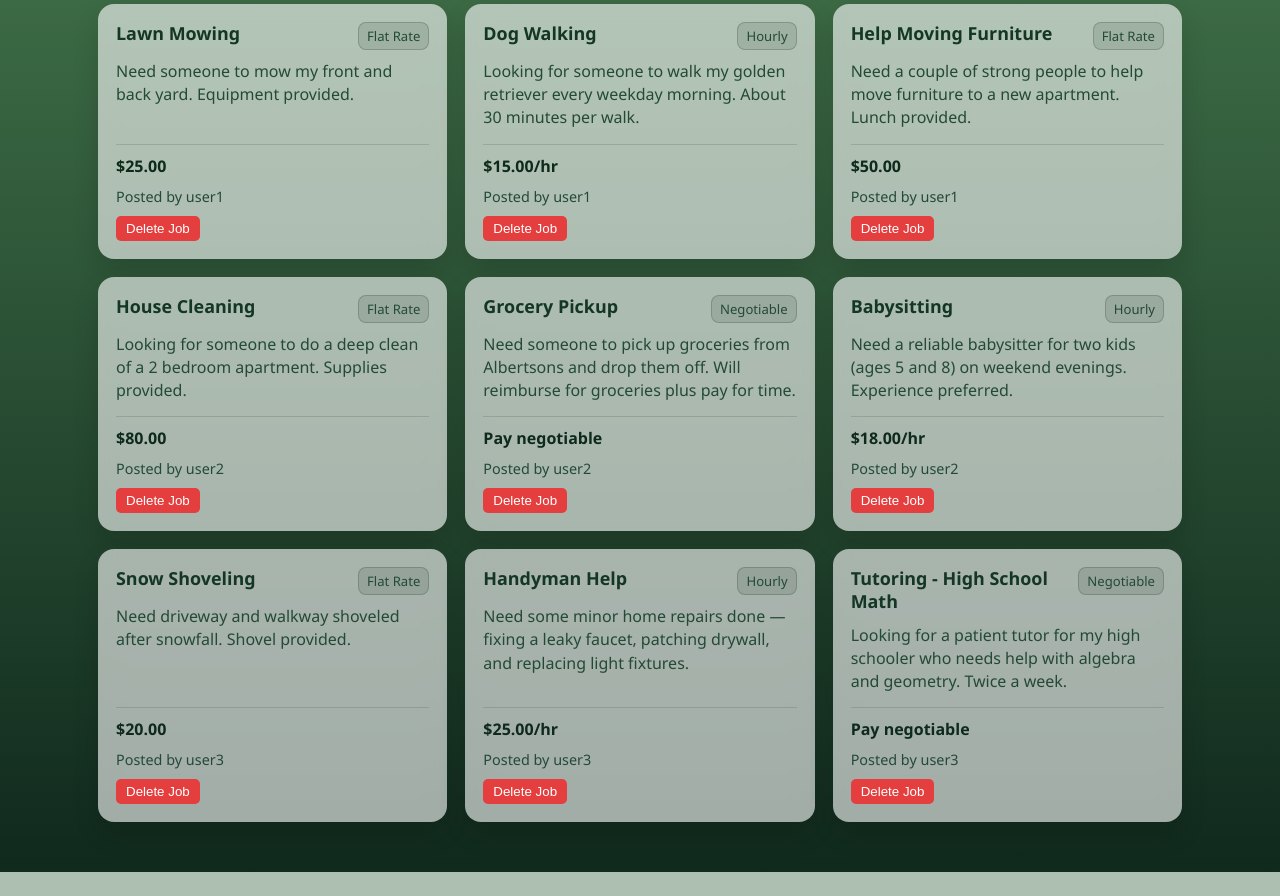
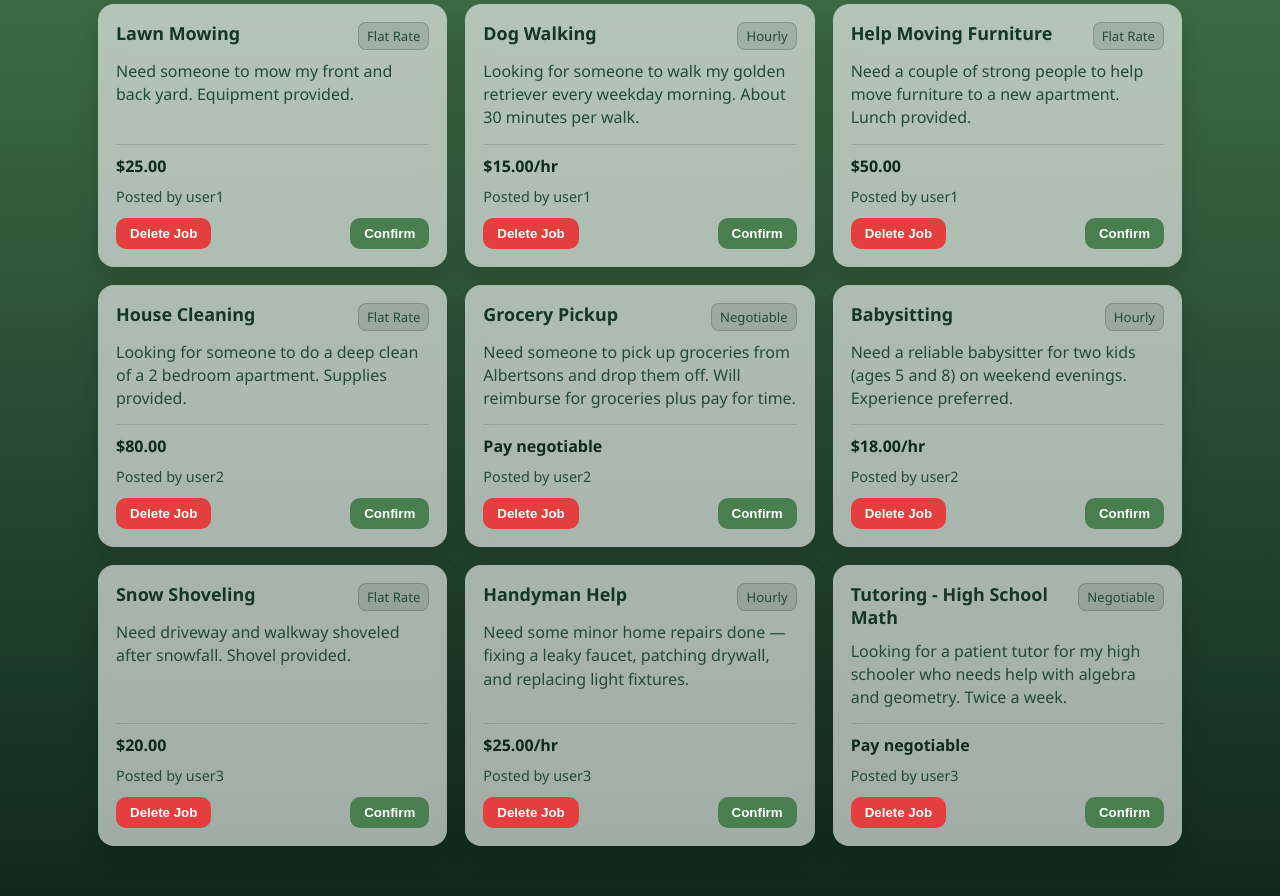
Before and after one commit to Tevans002/Advanced_Software_Science, a Django app: page / in a window 1280 px wide. Shown: the part 314-1210 px from the top of the page. Before the commit the page ends 1186 px from the top, so only its background shows below. Run offline with Django 5.2, Linux system fonts and the light colour scheme; a user stored in the database is signed in; data comes from the database, SQL or seed files in the repository; data that the repository does not hold is empty.

Commit message:
added stylized confirm modals for delete and confirm buttons

```diff
--- a/SpareChange/static/styles/base.css
+++ b/SpareChange/static/styles/base.css
@@ -520,6 +600,67 @@ nav a {
   color: var(--text-secondary);
 }
 
+.job-card-actions {
+  margin-top: 12px;
+  display: flex;
+  width: 100%;
+}
+
+.job-card-actions form {
+  display: flex;
+  justify-content: space-between;
+  width: 100%;
+  align-items: center;
+}
+
+.job-action-btn {
+  width: auto;
+  margin-top: 0;
+  padding: 8px 14px;
+  border: none;
+  border-radius: 10px;
+  cursor: pointer;
+  font-weight: 600;
+  transition: all 0.25s ease;
+}
+
+.job-delete-btn {
+  background-color: #e53e3e;
+  color: white;
+}
+
+.job-delete-btn:hover {
+  background-color: #c53030;
+  transform: translateY(-1px);
+}
+
+.job-confirm-btn {
+  background: #497e4f;
+  color: white;
+}
+
+.job-confirm-btn:hover {
+  background: #47704c;
+  transform: translateY(-1px);
+}
+
+.confirm-job-modal {
+  max-width: 460px;
+  background: var(--card-bg);
+  border: 1px solid var(--job-card-badge-border);
+}
+
+.confirm-modal-message {
+  margin-bottom: 20px;
+  text-align: left;
+  color: var(--text-primary);
+  line-height: 1.5;
+}
+
+.confirm-modal-actions {
+  justify-content: flex-end;
+}
+
 .job-empty {
   background: var(--job-empty-bg);
   border: 1px solid var(--job-empty-border);
--- a/SpareChange/templates/home.html
+++ b/SpareChange/templates/home.html
@@ -1,6 +1,6 @@
 {% extends "base.html" %} {% block content %}
 <!-- for having the map circle on the jobs cards-if we move them we need to move this too -->
-<link rel="stylesheet" href="https://unpkg.com/leaflet/dist/leaflet.css"/>
+<link rel="stylesheet" href="https://unpkg.com/leaflet/dist/leaflet.css" />
 <script src="https://unpkg.com/leaflet/dist/leaflet.js"></script>
 
 <div class="hero {% if jobs %}hero-compact{% endif %}">
@@ -32,12 +32,12 @@
       class="job-card"
       data-job-id="{{ job.id }}"
       data-job-title="{{ job.title }}"
+      data-job-price-type="{{ job.price_type }}"
       data-job-date="{{ job.created_at|date:'M d, Y' }}"
       data-job-description="{{ job.description }}"
       data-job-location="{{ job.location }}"
       data-job-pay="{{ job.pay }}"
       data-job-poster="{{ job.poster.username }}"
-      onclick="openJobModal(this)"
     >
       <div class="job-card-top">
         <h3>{{ job.title }}</h3>
@@ -67,29 +67,27 @@
         L.circleMarker([{{ job.location_proxy.fuzzed_lat }}, {{ job.location_proxy.fuzzed_lng }}], { radius: 5, color: '#4A90E2', fillOpacity: 1 }).addTo(map{{ job.id }});
         setTimeout(function() { map{{ job.id }}.invalidateSize(); }, 100);
       </script>
-      {% endif %}
-      {% if user.is_superuser or user.is_staff %}
-      <div style="margin-top: 10px">
+      {% endif %} {% if user.is_superuser or user.is_staff %}
+      <div class="job-card-actions">
         <form
+          class="job-delete-form"
           action="{% url 'delete_job' job.id %}"
           method="POST"
-          onsubmit="
-            return confirm('Are you sure you want to delete this job?');
-          "
         >
           {% csrf_token %}
           <button
             type="submit"
-            style="
-              background-color: #e53e3e;
-              color: white;
-              border: none;
-              padding: 5px 10px;
-              border-radius: 5px;
-              cursor: pointer;
-            "
+            class="job-action-btn job-delete-btn"
+            data-action-label="Delete Job"
           >
             Delete Job
+          </button>
+          <button
+            type="submit"
+            class="job-action-btn job-confirm-btn"
+            data-action-label="Confirm"
+          >
+            Confirm
           </button>
         </form>
       </div>
@@ -101,4 +99,80 @@
   <p class="job-empty">No jobs posted yet. Be the first to post one.</p>
   {% endif %}
 </section>
+
+<div id="deleteConfirmModal" class="modal-overlay" style="display: none">
+  <div
+    class="modal-box confirm-job-modal"
+    role="dialog"
+    aria-modal="true"
+    aria-labelledby="deleteConfirmTitle"
+  >
+    <h3 id="deleteConfirmTitle">Confirm Action</h3>
+    <p id="deleteConfirmMessage" class="confirm-modal-message">
+      Are you sure you want to delete this job?
+    </p>
+    <div class="modal-actions confirm-modal-actions">
+      <button type="button" class="btn btn-decline" id="deleteConfirmNo">
+        No
+      </button>
+      <button type="button" class="btn job-confirm-btn" id="deleteConfirmYes">
+        Yes
+      </button>
+    </div>
+  </div>
+</div>
+
+<script>
+  (function () {
+    const modal = document.getElementById("deleteConfirmModal");
+    const message = document.getElementById("deleteConfirmMessage");
+    const noButton = document.getElementById("deleteConfirmNo");
+    const yesButton = document.getElementById("deleteConfirmYes");
+    let pendingForm = null;
+
+    function closeConfirmModal() {
+      modal.style.display = "none";
+      document.body.style.overflow = "";
+      pendingForm = null;
+    }
+
+    function openConfirmModal(actionLabel, form) {
+      pendingForm = form;
+      message.textContent = `Are you sure you want to proceed with ${actionLabel.toLowerCase()}?`;
+      modal.style.display = "flex";
+      document.body.style.overflow = "hidden";
+    }
+
+    document.querySelectorAll(".job-delete-form").forEach(function (form) {
+      form.addEventListener("submit", function (event) {
+        event.preventDefault();
+        const actionLabel =
+          event.submitter?.dataset.actionLabel || "this action";
+        openConfirmModal(actionLabel, form);
+      });
+    });
+
+    yesButton.addEventListener("click", function () {
+      if (pendingForm) {
+        const formToSubmit = pendingForm;
+        closeConfirmModal();
+        formToSubmit.submit();
+      }
+    });
+
+    noButton.addEventListener("click", closeConfirmModal);
+
+    modal.addEventListener("click", function (event) {
+      if (event.target === modal) {
+        closeConfirmModal();
+      }
+    });
+
+    document.addEventListener("keydown", function (event) {
+      if (event.key === "Escape" && modal.style.display !== "none") {
+        closeConfirmModal();
+      }
+    });
+  })();
+</script>
 {% endblock %}
```
Also changed, not shown: other parts of SpareChange/static/styles/base.css (+80 -0 lines). Lines whose indentation alone changed are shown as unchanged.
